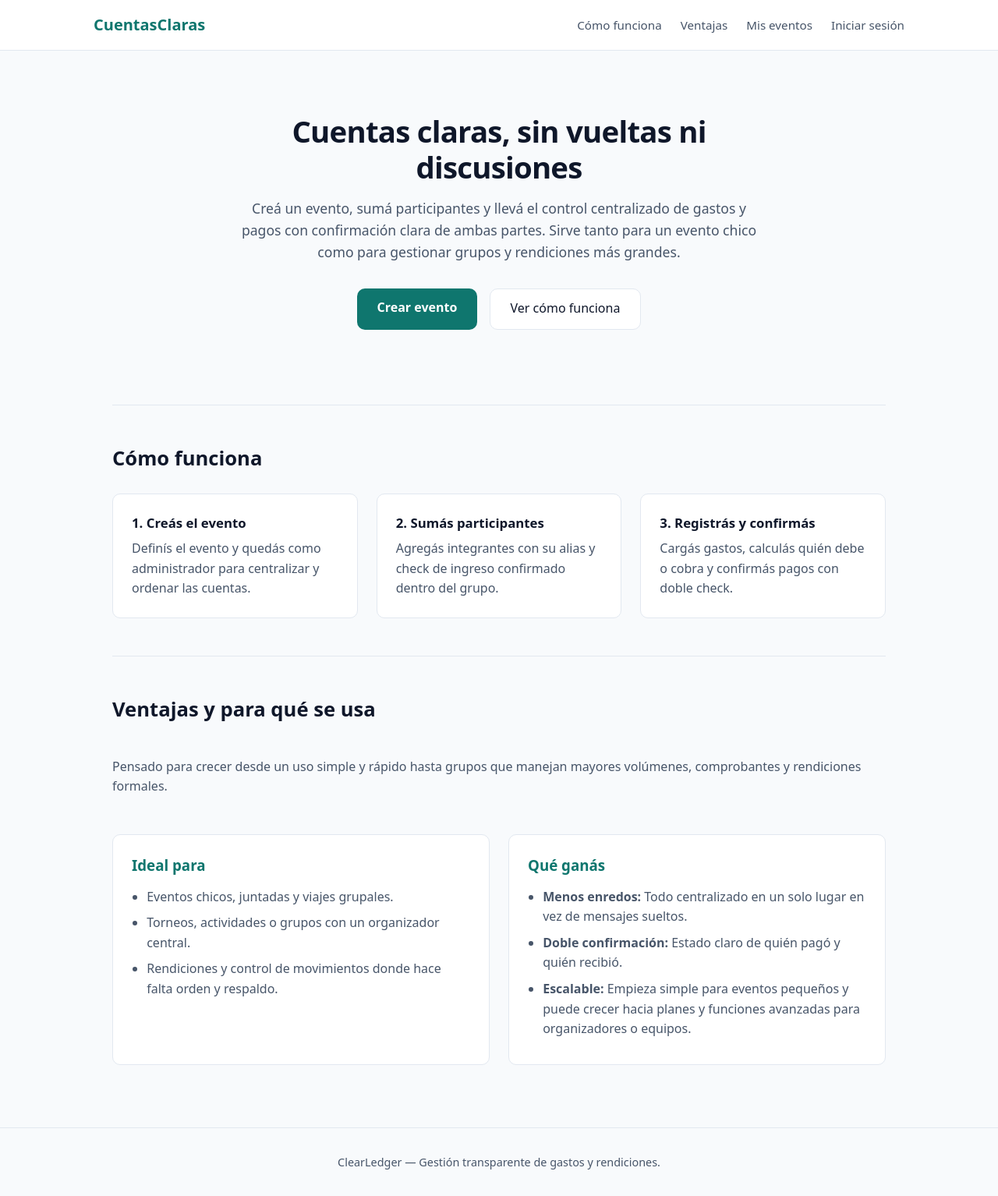
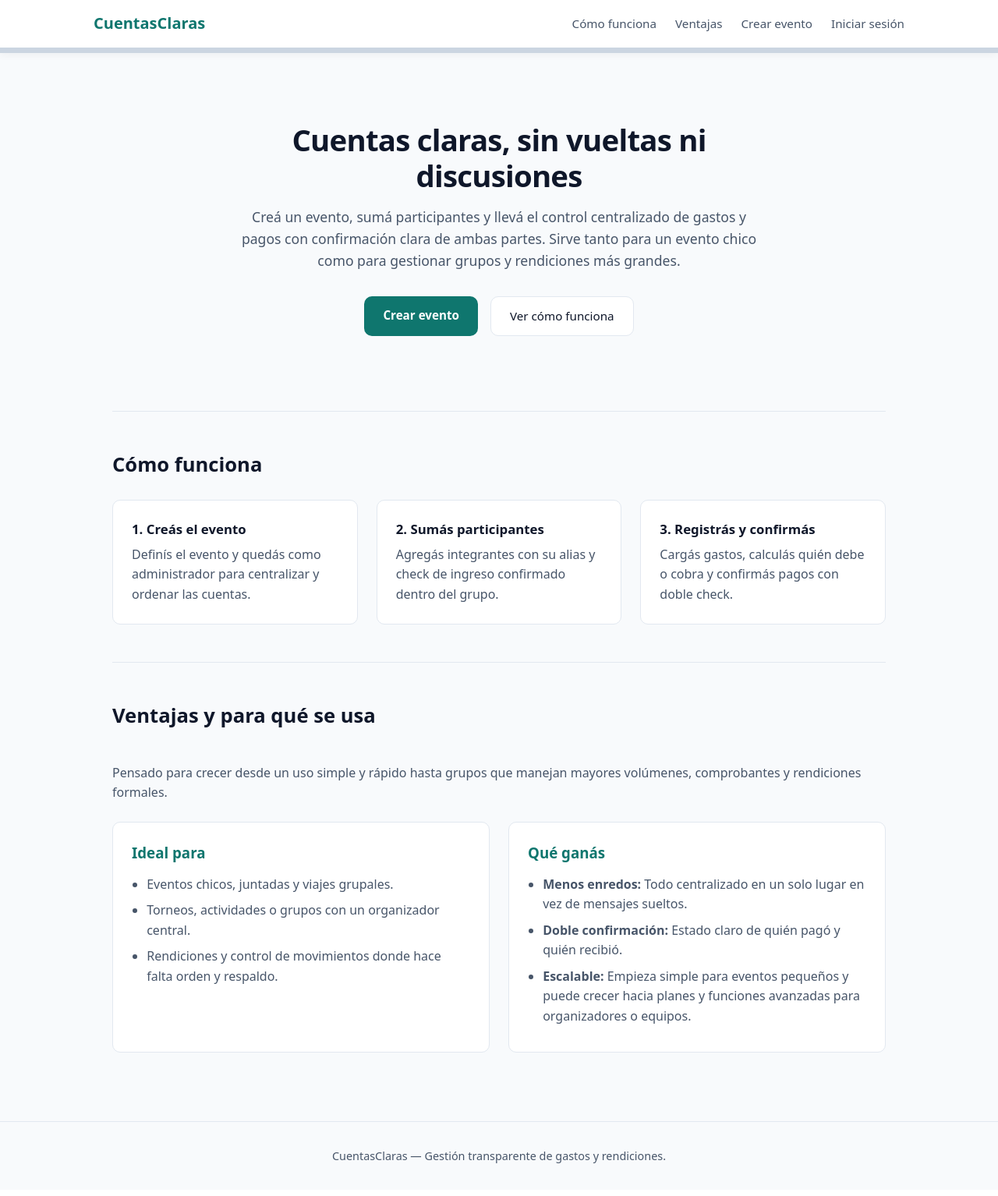
Before and after one commit to cristhian-medina-dev/CuentasClaras-En-Django, a Django app: page / in a window 1280 px wide. Shown: the whole page at 78% size. After the commit the page ends 1492 px from the top, so only its background shows below. Run offline with Django 5.2, Linux system fonts and the light colour scheme.

Commit message:
agregar login basico, plantillas iniciales y estilos compartidos

```diff
--- a/src/config/settings.py
+++ b/src/config/settings.py
@@ -117,6 +117,11 @@ USE_TZ = True
 
 STATIC_URL = 'static/'
 
+LOGIN_URL = 'login'
+LOGIN_REDIRECT_URL = 'crear_evento'
+
+# Default primary key field type
+DEFAULT_AUTO_FIELD = 'django.db.models.BigAutoField'
 
 # Email
 # https://docs.djangoproject.com/en/6.1/topics/email/#topic-email-configuration
--- /dev/null
+++ b/src/eventos/static/eventos/estilos.css
@@ -0,0 +1,315 @@
+:root {
+  --bg-page: #f8fafc;
+  --bg-card: #ffffff;
+  --text-main: #0f172a;
+  --text-muted: #475569;
+  --primary: #0f766e;
+  --primary-hover: #115e59;
+  --border: #e2e8f0;
+  --radius: 10px;
+}
+
+* {
+  box-sizing: border-box;
+  margin: 0;
+  padding: 0;
+}
+
+body {
+  font-family: system-ui, -apple-system, BlinkMacSystemFont, "Segoe UI", Roboto, sans-serif;
+  background-color: var(--bg-page);
+  color: var(--text-main);
+  line-height: 1.6;
+}
+
+/* Barra de navegación */
+header {
+  position: sticky;
+  top: 0;
+  z-index: 999;
+  background-color: var(--bg-card);
+  border-bottom: 7px solid #cbd5e1;
+  box-shadow: 0 2px 10px rgba(15, 23, 42, 0.05);
+  padding: 0.9rem 2rem;
+}
+
+
+.btn-bloque {
+  width: 100%;
+}
+
+nav {
+  max-width: 1040px;
+  margin: 0 auto;
+  display: flex;
+  justify-content: space-between;
+  align-items: center;
+  flex-wrap: wrap;
+  gap: 1rem;
+}
+
+nav > a {
+  font-size: 1.25rem;
+  color: var(--primary);
+  text-decoration: none;
+  font-weight: 700;
+}
+
+.nav-links {
+  display: flex;
+  gap: 1.5rem;
+  align-items: center;
+  flex-wrap: wrap;
+}
+
+.nav-links a {
+  text-decoration: none;
+  color: var(--text-muted);
+  font-weight: 500;
+  font-size: 0.95rem;
+}
+
+.nav-links a:hover {
+  color: var(--primary);
+}
+
+.nav-user {
+  color: var(--text-muted);
+  font-size: 0.9rem;
+}
+
+/* Contenedor principal */
+main {
+  max-width: 1040px;
+  margin: 0 auto;
+  padding: 2.5rem 1.5rem;
+}
+
+.main-estrecho {
+  max-width: 460px;
+  margin-top: 2rem;
+}
+
+hr {
+  border: none;
+  border-top: 1px solid var(--border);
+  margin: 3rem 0;
+}
+
+/* Hero / Portada */
+#inicio {
+  text-align: center;
+  padding: 3rem 1rem;
+  max-width: 720px;
+  margin: 0 auto;
+}
+
+#inicio h1 {
+  font-size: 2.4rem;
+  line-height: 1.2;
+  margin-bottom: 1rem;
+  letter-spacing: -0.02em;
+}
+
+#inicio > p {
+  color: var(--text-muted);
+  font-size: 1.1rem;
+  margin-bottom: 2rem;
+}
+
+.hero-acciones {
+  display: flex;
+  justify-content: center;
+  gap: 1rem;
+  flex-wrap: wrap;
+}
+
+.btn-primario {
+  background-color: var(--primary);
+  color: #ffffff;
+  padding: 0.75rem 1.5rem;
+  border-radius: var(--radius);
+  text-decoration: none;
+  font-weight: 600;
+  font-size: 0.95rem;
+  border: none;
+  cursor: pointer;
+  display: inline-block;
+  transition: background-color 0.2s;
+}
+
+.btn-primario:hover {
+  background-color: var(--primary-hover);
+}
+
+.btn-secundario {
+  background-color: var(--bg-card);
+  color: var(--text-main);
+  border: 1px solid var(--border);
+  padding: 0.75rem 1.5rem;
+  border-radius: var(--radius);
+  text-decoration: none;
+  font-weight: 500;
+  font-size: 0.95rem;
+  cursor: pointer;
+  display: inline-block;
+}
+
+.btn-secundario:hover {
+  border-color: var(--text-muted);
+}
+
+.btn-salir {
+  background-color: var(--bg-card);
+  color: var(--text-muted);
+  border: 1px solid var(--border);
+  padding: 0.4rem 0.85rem;
+  border-radius: 8px;
+  font-size: 0.85rem;
+  font-weight: 500;
+  cursor: pointer;
+}
+
+.btn-salir:hover {
+  color: var(--text-main);
+  border-color: var(--text-muted);
+}
+
+/* Tarjetas y secciones */
+.tarjeta {
+  background-color: var(--bg-card);
+  border: 1px solid var(--border);
+  border-radius: var(--radius);
+  padding: 1.75rem;
+}
+
+.subtexto {
+  color: var(--text-muted);
+  margin-top: 0.35rem;
+}
+
+section h2 {
+  font-size: 1.6rem;
+  margin-bottom: 1rem;
+}
+
+/* Cómo funciona */
+#como-funciona ol {
+  list-style: none;
+  display: grid;
+  grid-template-columns: repeat(auto-fit, minmax(260px, 1fr));
+  gap: 1.5rem;
+  margin-top: 1.5rem;
+}
+
+#como-funciona li {
+  background-color: var(--bg-card);
+  border: 1px solid var(--border);
+  border-radius: var(--radius);
+  padding: 1.5rem;
+  color: var(--text-muted);
+}
+
+#como-funciona li strong {
+  display: block;
+  color: var(--text-main);
+  font-size: 1.05rem;
+  margin-bottom: 0.4rem;
+}
+
+/* Ventajas */
+#ventajas {
+  display: grid;
+  grid-template-columns: 1fr 1fr;
+  gap: 1.5rem;
+}
+
+#ventajas h2,
+#ventajas > p {
+  grid-column: 1 / -1;
+  color: var(--text-muted);
+}
+
+#ventajas h2 {
+  color: var(--text-main);
+}
+
+#ventajas > div {
+  background-color: var(--bg-card);
+  border: 1px solid var(--border);
+  border-radius: var(--radius);
+  padding: 1.5rem;
+}
+
+#ventajas h3 {
+  margin-bottom: 0.8rem;
+  color: var(--primary);
+}
+
+#ventajas ul {
+  padding-left: 1.2rem;
+  color: var(--text-muted);
+}
+
+#ventajas li {
+  margin-bottom: 0.5rem;
+}
+
+/* Formularios (Login y futuras pantallas) */
+.campo {
+  margin-top: 1.1rem;
+}
+
+.campo label {
+  display: block;
+  font-weight: 600;
+  font-size: 0.9rem;
+  margin-bottom: 0.35rem;
+}
+
+.campo input {
+  width: 100%;
+  padding: 0.65rem 0.8rem;
+  border: 1px solid var(--border);
+  border-radius: 8px;
+  font-size: 0.95rem;
+  font-family: inherit;
+  background-color: var(--bg-page);
+  color: var(--text-main);
+}
+
+.campo input:focus {
+  outline: 2px solid var(--primary);
+  outline-offset: 1px;
+  background-color: var(--bg-card);
+}
+
+.form-acciones {
+  margin-top: 1.5rem;
+}
+
+.errorlist {
+  list-style: none;
+  color: #b91c1c;
+  font-size: 0.9rem;
+  margin-top: 0.75rem;
+}
+
+/* Pie de página */
+footer {
+  text-align: center;
+  padding: 2rem;
+  color: var(--text-muted);
+  font-size: 0.9rem;
+  border-top: 1px solid var(--border);
+  margin-top: 3rem;
+}
+
+@media (max-width: 680px) {
+  #ventajas {
+    grid-template-columns: 1fr;
+  }
+  #inicio h1 {
+    font-size: 1.9rem;
+  }
+}
--- a/src/eventos/templates/eventos/inicio.html
+++ b/src/eventos/templates/eventos/inicio.html
@@ -1,246 +1,35 @@
+{% load static %}
 <!DOCTYPE html>
 <html lang="es">
 <head>
   <meta charset="UTF-8" />
   <meta name="viewport" content="width=device-width, initial-scale=1.0" />
-  <title>ClearLedger — Cuentas Claras y Control de Eventos</title>
-  <style>
-    :root {
-      --bg-page: #f8fafc;
-      --bg-card: #ffffff;
-      --text-main: #0f172a;
-      --text-muted: #475569;
-      --primary: #0f766e;
-      --primary-hover: #115e59;
-      --border: #e2e8f0;
-      --radius: 10px;
-    }
-
-    * {
-      box-sizing: border-box;
-      margin: 0;
-      padding: 0;
-    }
-
-    body {
-      font-family: system-ui, -apple-system, BlinkMacSystemFont, "Segoe UI", Roboto, sans-serif;
-      background-color: var(--bg-page);
-      color: var(--text-main);
-      line-height: 1.6;
-    }
-
-    /* Barra de navegación */
-    header {
-      background-color: var(--bg-card);
-      border-bottom: 1px solid var(--border);
-      padding: 1rem 2rem;
-    }
-
-    nav {
-      max-width: 1040px;
-      margin: 0 auto;
-      display: flex;
-      justify-content: space-between;
-      align-items: center;
-      flex-wrap: wrap;
-      gap: 1rem;
-    }
-
-    nav > a {
-      font-size: 1.25rem;
-      color: var(--primary);
-      text-decoration: none;
-    }
-
-    nav div {
-      display: flex;
-      gap: 1.5rem;
-      align-items: center;
-    }
-
-    nav div a {
-      text-decoration: none;
-      color: var(--text-muted);
-      font-weight: 500;
-      font-size: 0.95rem;
-    }
-
-    nav div a:hover {
-      color: var(--primary);
-    }
-
-    /* Contenedor principal */
-    main {
-      max-width: 1040px;
-      margin: 0 auto;
-      padding: 2rem 1.5rem;
-    }
-
-    hr {
-      border: none;
-      border-top: 1px solid var(--border);
-      margin: 3rem 0;
-    }
-
-    /* Hero / Portada */
-    #inicio {
-      text-align: center;
-      padding: 3rem 1rem;
-      max-width: 720px;
-      margin: 0 auto;
-    }
-
-    #inicio h1 {
-      font-size: 2.4rem;
-      line-height: 1.2;
-      margin-bottom: 1rem;
-      letter-spacing: -0.02em;
-    }
-
-    #inicio p {
-      color: var(--text-muted);
-      font-size: 1.1rem;
-      margin-bottom: 2rem;
-    }
-
-    #inicio div {
-      display: flex;
-      justify-content: center;
-      gap: 1rem;
-      flex-wrap: wrap;
-    }
-
-    #inicio div a:first-child {
-      background-color: var(--primary);
-      color: #ffffff;
-      padding: 0.8rem 1.6rem;
-      border-radius: var(--radius);
-      text-decoration: none;
-      font-weight: 600;
-      transition: background-color 0.2s;
-    }
-
-    #inicio div a:first-child:hover {
-      background-color: var(--primary-hover);
-    }
-
-    #inicio div a:last-child {
-      background-color: var(--bg-card);
-      color: var(--text-main);
-      border: 1px solid var(--border);
-      padding: 0.8rem 1.6rem;
-      border-radius: var(--radius);
-      text-decoration: none;
-      font-weight: 500;
-    }
-
-    #inicio div a:last-child:hover {
-      border-color: var(--text-muted);
-    }
-
-    /* Secciones generales */
-    section h2 {
-      font-size: 1.6rem;
-      margin-bottom: 1rem;
-    }
-
-    /* Cómo funciona (3 tarjetas en fila) */
-    #como-funciona ol {
-      list-style: none;
-      display: grid;
-      grid-template-columns: repeat(auto-fit, minmax(260px, 1fr));
-      gap: 1.5rem;
-      margin-top: 1.5rem;
-    }
-
-    #como-funciona li {
-      background-color: var(--bg-card);
-      border: 1px solid var(--border);
-      border-radius: var(--radius);
-      padding: 1.5rem;
-      color: var(--text-muted);
-    }
-
-    #como-funciona li strong {
-      display: block;
-      color: var(--text-main);
-      font-size: 1.05rem;
-      margin-bottom: 0.4rem;
-    }
-
-    /* Ventajas y casos de uso */
-    #ventajas > p {
-      color: var(--text-muted);
-      margin-bottom: 1.5rem;
-    }
-
-    #ventajas {
-      display: grid;
-      grid-template-columns: 1fr 1fr;
-      gap: 1.5rem;
-    }
-
-    #ventajas h2,
-    #ventajas > p {
-      grid-column: 1 / -1;
-    }
-
-    #ventajas div {
-      background-color: var(--bg-card);
-      border: 1px solid var(--border);
-      border-radius: var(--radius);
-      padding: 1.5rem;
-    }
-
-    #ventajas h3 {
-      margin-bottom: 0.8rem;
-      color: var(--primary);
-    }
-
-    #ventajas ul {
-      padding-left: 1.2rem;
-      color: var(--text-muted);
-    }
-
-    #ventajas li {
-      margin-bottom: 0.5rem;
-    }
-
-    /* Pie de página */
-    footer {
-      text-align: center;
-      padding: 2rem;
-      color: var(--text-muted);
-      font-size: 0.9rem;
-      border-top: 1px solid var(--border);
-      margin-top: 3rem;
-    }
-
-    @media (max-width: 680px) {
-      #ventajas {
-        grid-template-columns: 1fr;
-      }
-      #inicio h1 {
-        font-size: 1.9rem;
-      }
-    }
-  </style>
+  <meta name="description" content="Creá eventos, sumá participantes y llevá el control claro de gastos y pagos con doble confirmación. Simple para grupos chicos y escalable para rendiciones mayores." />
+  <title>Inicio - CuentasClaras</title>
+  <link rel="stylesheet" href="{% static 'eventos/estilos.css' %}" />
 </head>
 <body>
   <header>
     <nav aria-label="Navegación principal">
-      <a href="/"><strong>CuentasClaras</strong></a>
-      <div>
+      <a href="{% url 'inicio' %}">CuentasClaras</a>
+      <div class="nav-links">
         <a href="#como-funciona">Cómo funciona</a>
         <a href="#ventajas">Ventajas</a>
-        <a href="/eventos/">Mis eventos</a>
-        <a href="/login/">Iniciar sesión</a>
+        <a href="{% url 'crear_evento' %}">Crear evento</a>
+        {% if user.is_authenticated %}
+          <span class="nav-user">{{ user.username }}</span>
+          <form method="post" action="{% url 'logout' %}">
+            {% csrf_token %}
+            <button type="submit" class="btn-salir">Cerrar sesión</button>
+          </form>
+        {% else %}
+          <a href="{% url 'login' %}">Iniciar sesión</a>
+        {% endif %}
       </div>
     </nav>
   </header>
 
   <main>
-    <!-- Sección principal (Hero) -->
     <section id="inicio">
       <h1>Cuentas claras, sin vueltas ni discusiones</h1>
       <p>
@@ -248,15 +37,14 @@
         con confirmación clara de ambas partes. Sirve tanto para un evento chico como para
         gestionar grupos y rendiciones más grandes.
       </p>
-      <div>
-        <a href="/eventos/crear/">Crear evento</a>
-        <a href="#como-funciona">Ver cómo funciona</a>
+      <div class="hero-acciones">
+        <a href="{% url 'crear_evento' %}" class="btn-primario">Crear evento</a>
+        <a href="#como-funciona" class="btn-secundario">Ver cómo funciona</a>
       </div>
     </section>
 
     <hr />
 
-    <!-- Cómo funciona -->
     <section id="como-funciona">
       <h2>Cómo funciona</h2>
       <ol>
@@ -277,7 +65,6 @@
 
     <hr />
 
-    <!-- Ventajas y casos de uso -->
     <section id="ventajas">
       <h2>Ventajas y para qué se usa</h2>
       <p>
@@ -306,7 +93,7 @@
   </main>
 
   <footer>
-    <p>ClearLedger — Gestión transparente de gastos y rendiciones.</p>
+    <p>CuentasClaras — Gestión transparente de gastos y rendiciones.</p>
   </footer>
 </body>
 </html>
--- a/src/eventos/urls.py
+++ b/src/eventos/urls.py
@@ -1,6 +1,10 @@
+from django.contrib.auth.views import LoginView, LogoutView
 from django.urls import path
 from . import views
 
 urlpatterns = [
-    path('', views.inicio, name='inicio')
+    path("", views.inicio, name="inicio"),
+    path("login/", LoginView.as_view(template_name="eventos/login.html"), name="login"),
+    path("logout/", LogoutView.as_view(next_page="inicio"), name="logout"),
+    path("eventos/crear/", views.crear_evento, name="crear_evento"),
 ]
--- a/src/eventos/views.py
+++ b/src/eventos/views.py
@@ -1,5 +1,11 @@
+from django.contrib.auth.decorators import login_required
 from django.shortcuts import render
 
-# Create your views here.
+
 def inicio(request):
-    return render(request, 'eventos/inicio.html')
+    return render(request, "eventos/inicio.html")
+
+
+@login_required
+def crear_evento(request):
+    return render(request, "eventos/crear_evento.html")
```
Also changed, not shown: src/eventos/templates/eventos/crear_evento.html (added, +35 -0 lines), src/eventos/templates/eventos/login.html (added, +47 -0 lines), src/db.sqlite3.
